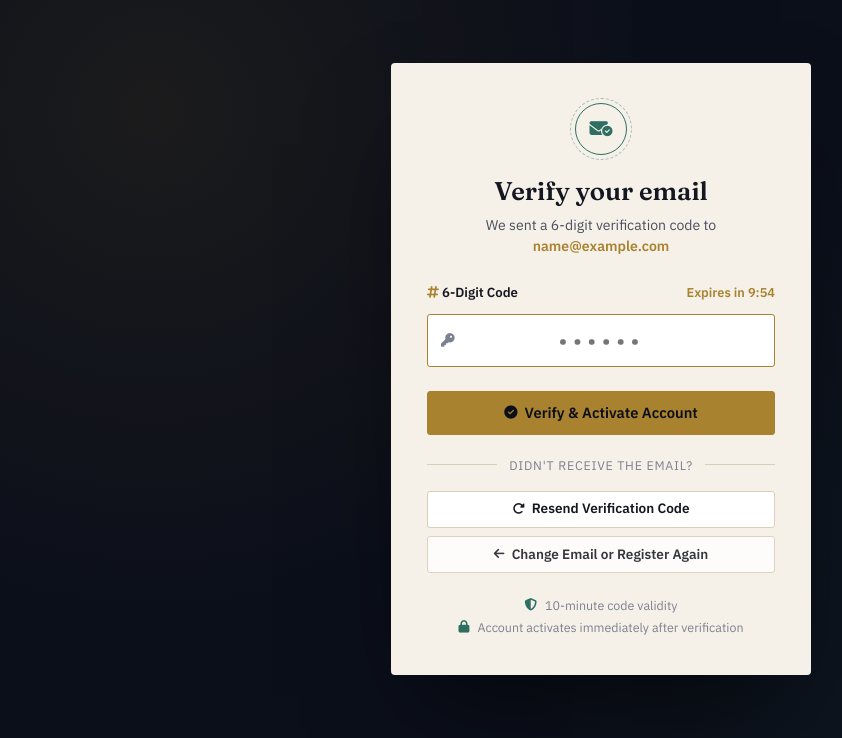
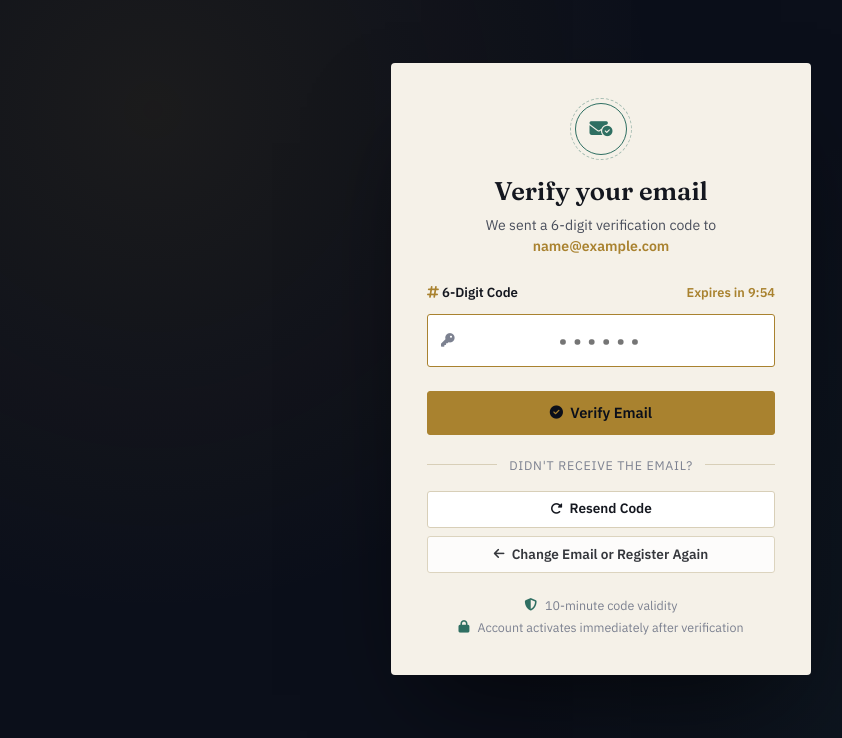
Before and after one commit to Pachushetty/secure_vault_ai, a Flask app: page /verify-email in a window 1280 px wide. Shown: the part 59-797 px from the top of the page, without its empty margins (39-881 px from the left). Run offline with Flask 3, Linux system fonts and the light colour scheme; the visitor is signed in with stand-in values (Sample User, id 1); data that the repository does not hold is empty; some libraries are stand-ins or nearby versions.

Commit message:
Update Secure Vault AI application

```diff
--- a/app.py
+++ b/app.py
@@ -654,7 +654,7 @@ def register():
 
         session['verification_email'] = email
         flash('A 6-digit verification code has been sent to your email. Enter it below to activate your account.', 'success')
-        return redirect(url_for('verify_email'))
+        return redirect(url_for('verify_email', email=email))
 
     return render_template('register.html')
 
@@ -666,7 +666,10 @@ def verify_email():
     if get_current_user():
         return redirect(url_for('dashboard'))
 
-    verification_email = session.get('verification_email')
+    verification_email = session.get('verification_email') or request.args.get('email', '').strip().lower() or request.form.get('email', '').strip().lower()
+    if verification_email and valid_email(verification_email):
+        session['verification_email'] = verification_email
+
     if not verification_email:
         flash('No pending registration session found. Please register or log in.', 'error')
         return redirect(url_for('register'))
@@ -730,7 +733,10 @@ def verify_email():
 @app.route('/resend-verification-code', methods=['POST'])
 @limiter.limit('3 per minute;6 per hour')
 def resend_verification_code():
-    verification_email = session.get('verification_email')
+    verification_email = session.get('verification_email') or request.form.get('email', '').strip().lower() or request.args.get('email', '').strip().lower()
+    if verification_email and valid_email(verification_email):
+        session['verification_email'] = verification_email
+
     if not verification_email:
         flash('Session expired. Please register again.', 'error')
         return redirect(url_for('register'))
@@ -757,7 +763,7 @@ def resend_verification_code():
     log_audit_event('verification_code_resend', actor_email=verification_email)
 
     flash('A fresh verification code has been sent to your email.', 'success')
-    return redirect(url_for('verify_email'))
+    return redirect(url_for('verify_email', email=verification_email))
 
 
 # â”€â”€ Login â”€â”€â”€â”€â”€â”€â”€â”€â”€â”€â”€â”€â”€â”€â”€â”€â”€â”€â”€â”€â”€â”€â”€â”€â”€â”€â”€â”€â”€â”€â”€â”€â”€â”€â”€â”€â”€â”€â”€â”€â”€â”€â”€â”€â”€â”€â”€â”€â”€â”€â”€â”€â”€â”€â”€â”€â”€â”€â”€â”€â”€â”€â”€â”€â”€â”€
@@ -811,7 +817,7 @@ def login():
                 db.commit()
                 session['verification_email'] = email
                 flash('Please verify your email before signing in. A fresh verification code has been sent.', 'error')
-                return redirect(url_for('verify_email'))
+                return redirect(url_for('verify_email', email=email))
 
             session.permanent = True
             session['user_email'] = email
--- a/templates/verify_email.html
+++ b/templates/verify_email.html
@@ -10,8 +10,9 @@
       <strong style="color: var(--brass, #a9822f);">{{ email }}</strong>
     </p>
 
-    <form method="POST" class="gate-form" id="verifyEmailForm" autocomplete="off">
+    <form method="POST" action="{{ url_for('verify_email') }}" class="gate-form" id="verifyEmailForm" autocomplete="off">
       <input type="hidden" name="csrf_token" value="{{ csrf_token() }}">
+      <input type="hidden" name="email" value="{{ email }}">
       <div class="form-group" style="text-align:left; margin-bottom:1.5rem;">
         <label class="form-label" style="display:flex; justify-content:space-between;">
           <span><i class="fas fa-hashtag"></i> 6-Digit Code</span>
@@ -26,7 +27,7 @@
         </div>
       </div>
       <button type="submit" class="btn btn-primary btn-full btn-lg" id="verifyEmailBtn">
-        <i class="fas fa-circle-check"></i> Verify & Activate Account
+        <i class="fas fa-circle-check"></i> Verify Email
       </button>
     </form>
 
@@ -34,8 +35,9 @@
 
     <form method="POST" action="{{ url_for('resend_verification_code') }}" id="resendEmailForm" style="margin-bottom: 0.5rem;">
       <input type="hidden" name="csrf_token" value="{{ csrf_token() }}">
+      <input type="hidden" name="email" value="{{ email }}">
       <button type="submit" class="btn btn-outline btn-full" id="resendEmailBtn">
-        <i class="fas fa-rotate-right"></i> Resend Verification Code
+        <i class="fas fa-rotate-right"></i> Resend Code
       </button>
     </form>
 
```
